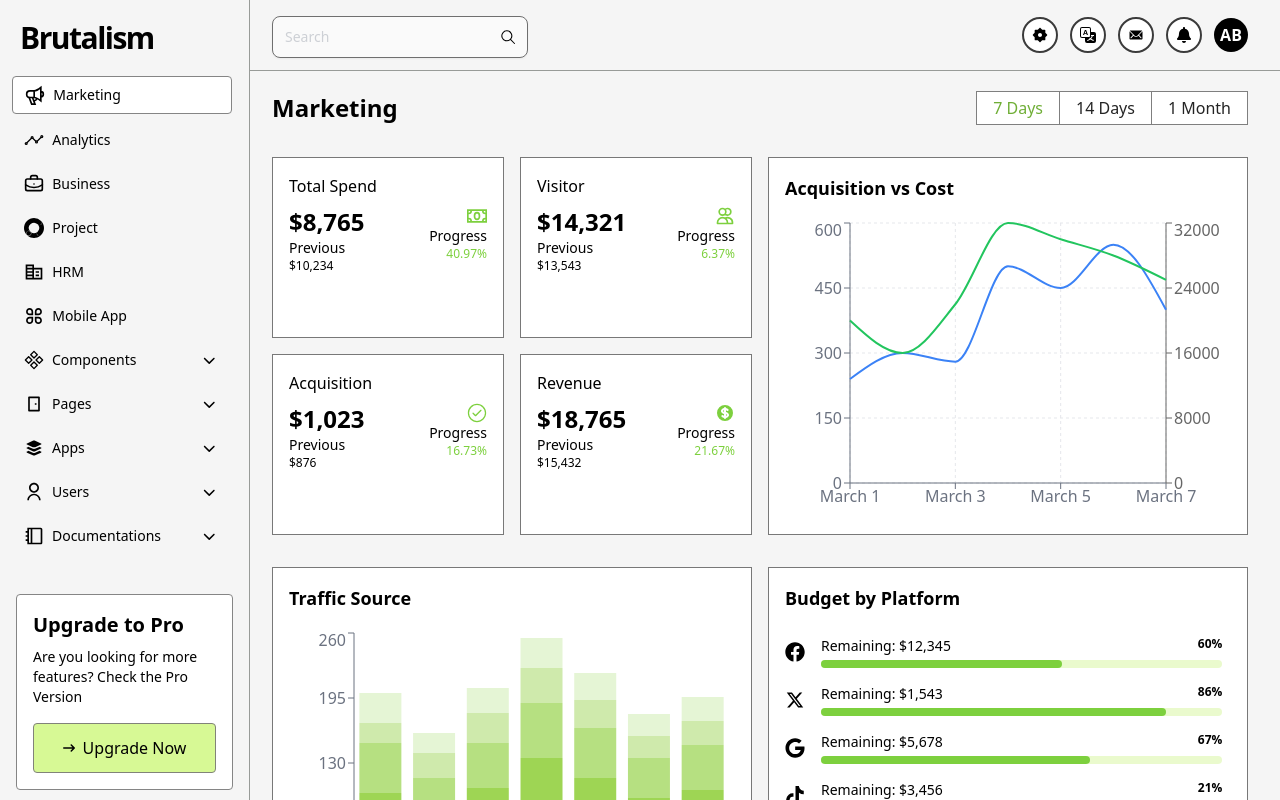
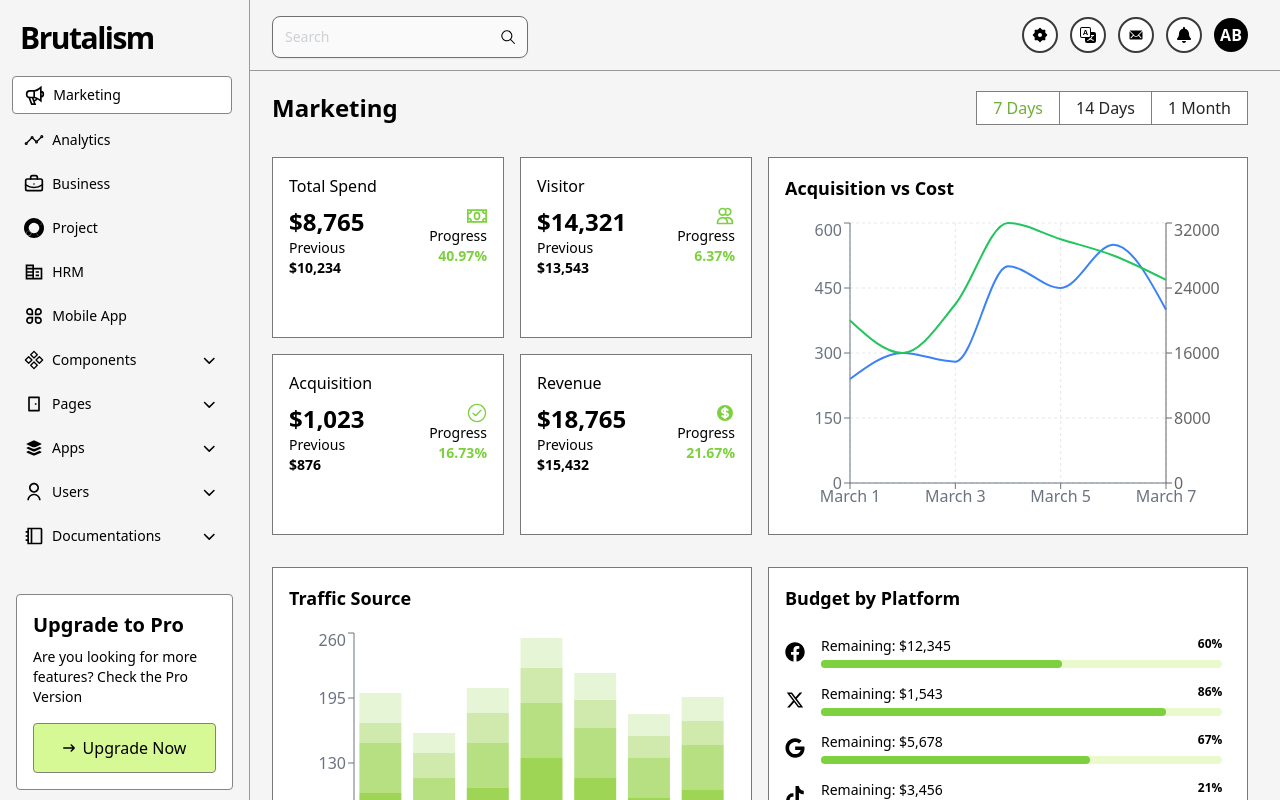
Before and after one commit to JT-OYEMADE/brutalism, a React (Vite) app: page / in a window 1280 px wide. Shown: the top 800 px of the page. Built offline with nearby package versions, Linux system fonts and the light colour scheme.

Commit message:
ui changes

```diff
--- a/src/components/dashboard/SummaryCard.tsx
+++ b/src/components/dashboard/SummaryCard.tsx
@@ -15,17 +15,17 @@ export const SummaryCard = ({
 }: SummaryCardProps) => {
   return (
     <div className='border border-[#787878] p-4 bg-white'>
-      <h4>{title}</h4>
+      <h4 className='font-medium'>{title}</h4>
       <div className='flex justify-between mt-2 mb-5'>
         <div>
           <div className='text-2xl font-bold'>{balance}</div>
           <p className='text-sm'>Previous</p>
-          <div className='text-xs'>{previousBal}</div>
+          <div className='text-sm font-semibold '>{previousBal}</div>
         </div>
         <div className='text-right flex flex-col items-end'>
           {icon}
           <p className='text-sm'>Progress</p>
-          <div className='text-xs text-[#7DD03E]'>{progress}%</div>
+          <div className='text-sm text-[#7DD03E] font-semibold'>{progress}%</div>
         </div>
       </div>
     </div>
```
